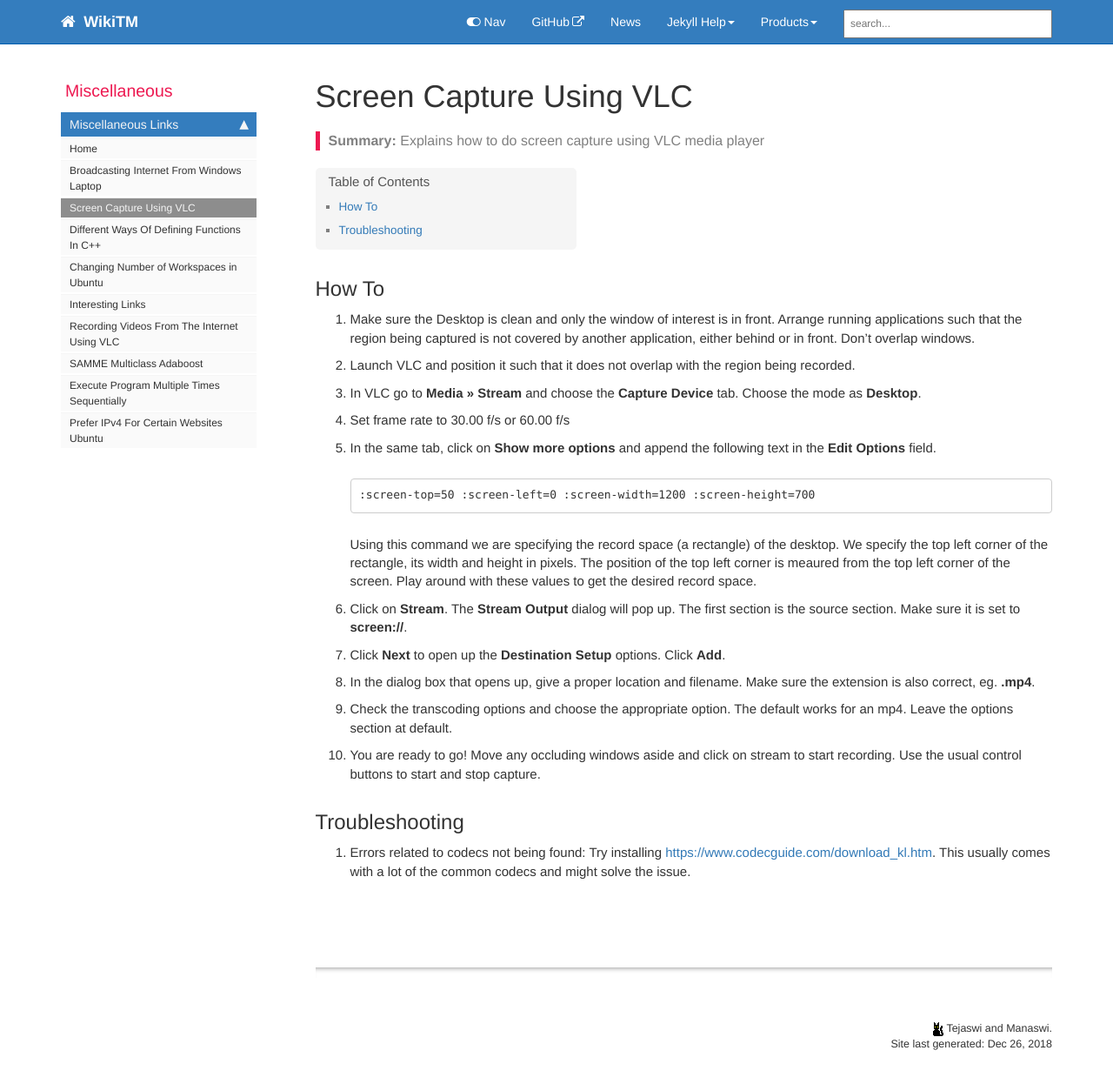
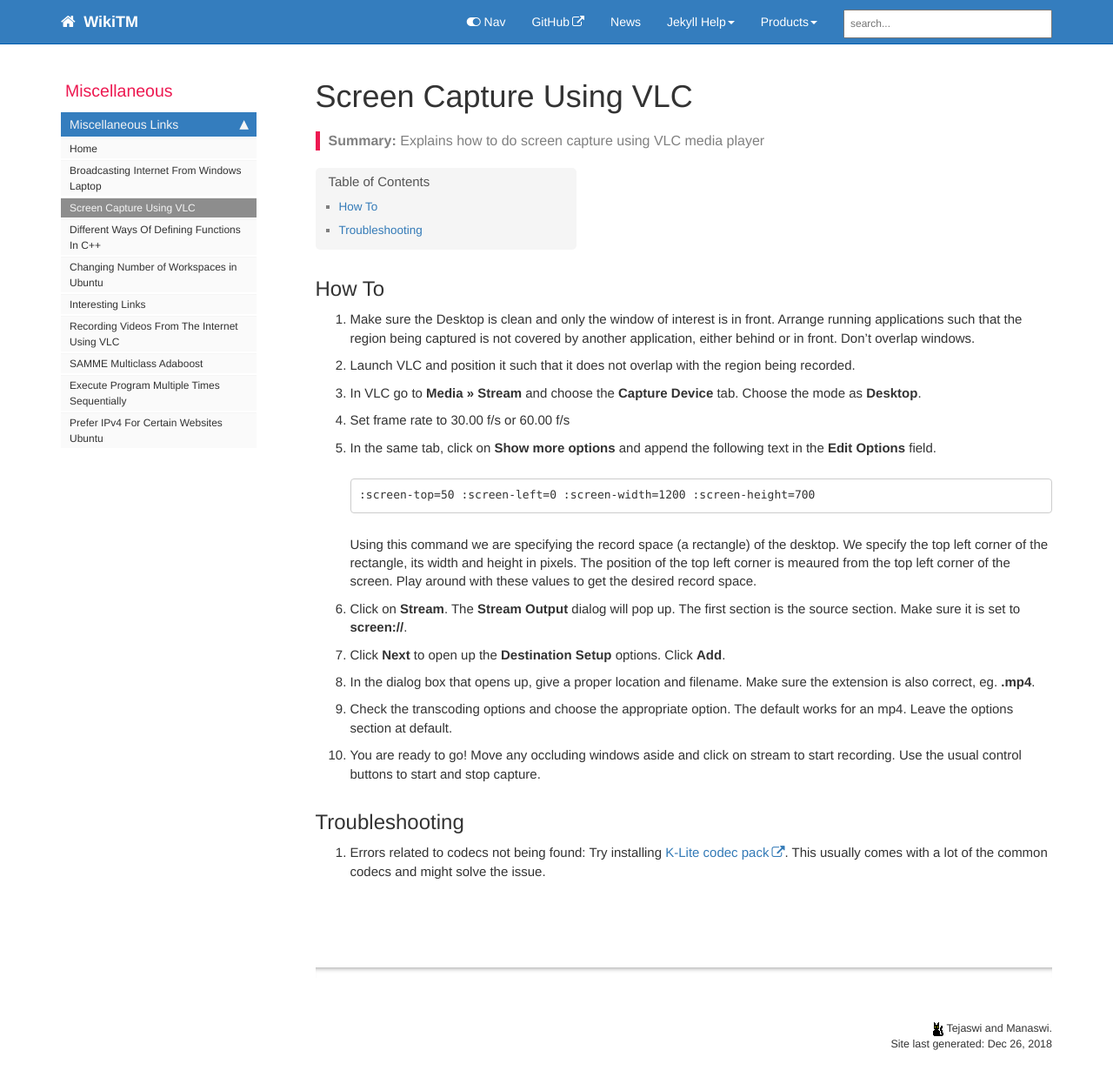
Before and after one commit to tejaswid/wikitm, a Jekyll site: the page built from pages/misc/screen_capture_vlc.md, in a window 1280 px wide and 1260 px high. Shown: the top 1246 px of the window at 87% size. Built offline with Jekyll 4.4.1, drawn with Linux system fonts in a browser that asks for light colours; nearby versions of some CDN libraries; comment, search, counter and statistics services are not loaded.

Commit message:
fixed incorrect link

```diff
--- a/pages/misc/screen_capture_vlc.md
+++ b/pages/misc/screen_capture_vlc.md
@@ -34,6 +34,6 @@
 10. You are ready to go! Move any occluding windows aside and click on stream to start recording. Use the usual control buttons to start and stop capture.
 
 ## Troubleshooting
-1. Errors related to codecs not being found: Try installing [https://www.codecguide.com/download_kl.htm](K-Lite codec pack). This usually comes with a lot of the common codecs and might solve the issue.
+1. Errors related to codecs not being found: Try installing [K-Lite codec pack](https://www.codecguide.com/download_kl.htm). This usually comes with a lot of the common codecs and might solve the issue.
 
 {% include links.html %}
```
